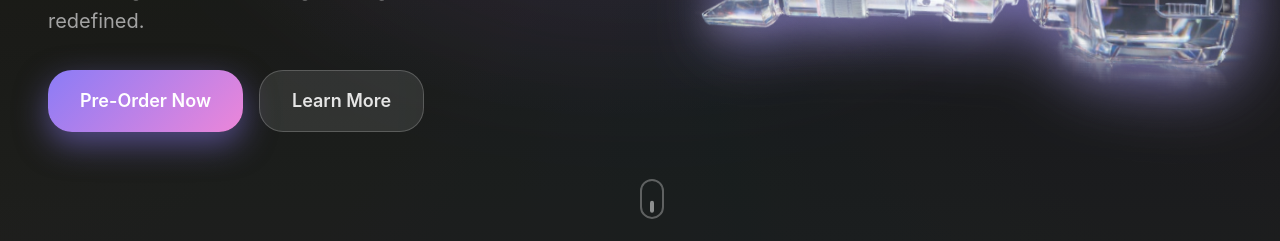
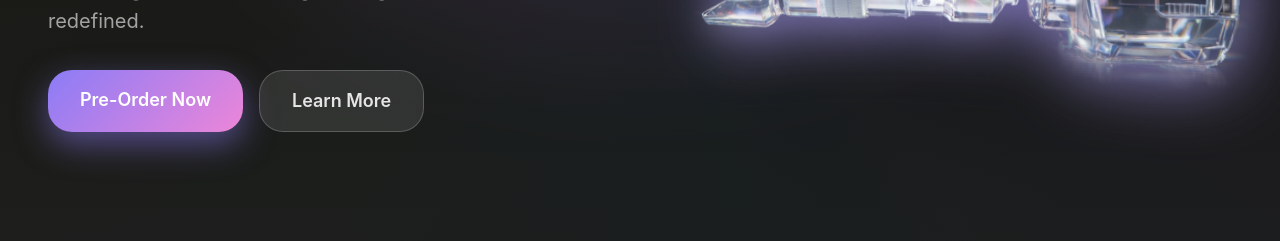
Before and after one commit to BreaMiller/liteflix, a React (Vite) app in the folder transparent-camera-landing/: page / in a window 1280 px wide. Shown: the part 559-800 px from the top of the page. Built offline with nearby package versions, Linux system fonts and the light colour scheme.

Commit message:
Remove scroll indicator, add links to hero buttons - Pre-Order to #preorder, Learn More to #materials

```diff
--- a/transparent-camera-landing/src/components/HeroSection.tsx
+++ b/transparent-camera-landing/src/components/HeroSection.tsx
@@ -137,30 +137,32 @@ const HeroSection: React.FC = () => {
               transition={{ duration: 0.8, delay: 0.6 }}
               className="flex flex-col sm:flex-row gap-4 px-6 pb-6"
             >
-              <motion.button
+              <motion.a
+                href="#preorder"
                 whileHover={{
                   scale: 1.02,
                   boxShadow: '0 16px 48px rgba(139, 124, 246, 0.7)'
                 }}
                 whileTap={{ scale: 0.98 }}
-                className="px-8 py-4 bg-accent-primary text-white font-semibold text-lg rounded-xl shadow-button-primary transform perspective-800 translate-z-3 transition-all duration-200"
+                className="px-8 py-4 bg-accent-primary text-white font-semibold text-lg rounded-xl shadow-button-primary transform perspective-800 translate-z-3 transition-all duration-200 text-center"
                 style={{
                   boxShadow: '0 12px 32px rgba(139, 124, 246, 0.5)',
                 }}
               >
                 Pre-Order Now
-              </motion.button>
+              </motion.a>
 
-              <motion.button
+              <motion.a
+                href="#materials"
                 whileHover={{
                   scale: 1.02,
                   backgroundColor: 'rgba(255, 255, 255, 0.18)'
                 }}
                 whileTap={{ scale: 0.98 }}
-                className="px-8 py-4 bg-glass-standard text-text-primary font-semibold text-lg rounded-xl border border-glass-border backdrop-blur-[120px] transition-all duration-200"
+                className="px-8 py-4 bg-glass-standard text-text-primary font-semibold text-lg rounded-xl border border-glass-border backdrop-blur-[120px] transition-all duration-200 text-center"
               >
                 Learn More
-              </motion.button>
+              </motion.a>
             </motion.div>
           </motion.div>
         </motion.div>
@@ -187,26 +189,6 @@ const HeroSection: React.FC = () => {
           </motion.div>
         </motion.div>
       </div>
-
-      {/* Scroll Indicator */}
-      <motion.div
-        initial={{ opacity: 0, y: 20 }}
-        animate={{ opacity: 1, y: 0 }}
-        transition={{ duration: 0.8, delay: 1.5 }}
-        className="absolute bottom-8 left-1/2 transform -translate-x-1/2"
-      >
-        <motion.div
-          animate={{ y: [0, 10, 0] }}
-          transition={{ duration: 2, repeat: 9999 }}
-          className="w-6 h-10 border-2 border-white border-opacity-30 rounded-full flex justify-center"
-        >
-          <motion.div
-            animate={{ y: [0, 12, 0] }}
-            transition={{ duration: 2, repeat: 9999 }}
-            className="w-1 h-3 bg-white bg-opacity-50 rounded-full mt-2"
-          />
-        </motion.div>
-      </motion.div>
     </section>
   )
 }
```
